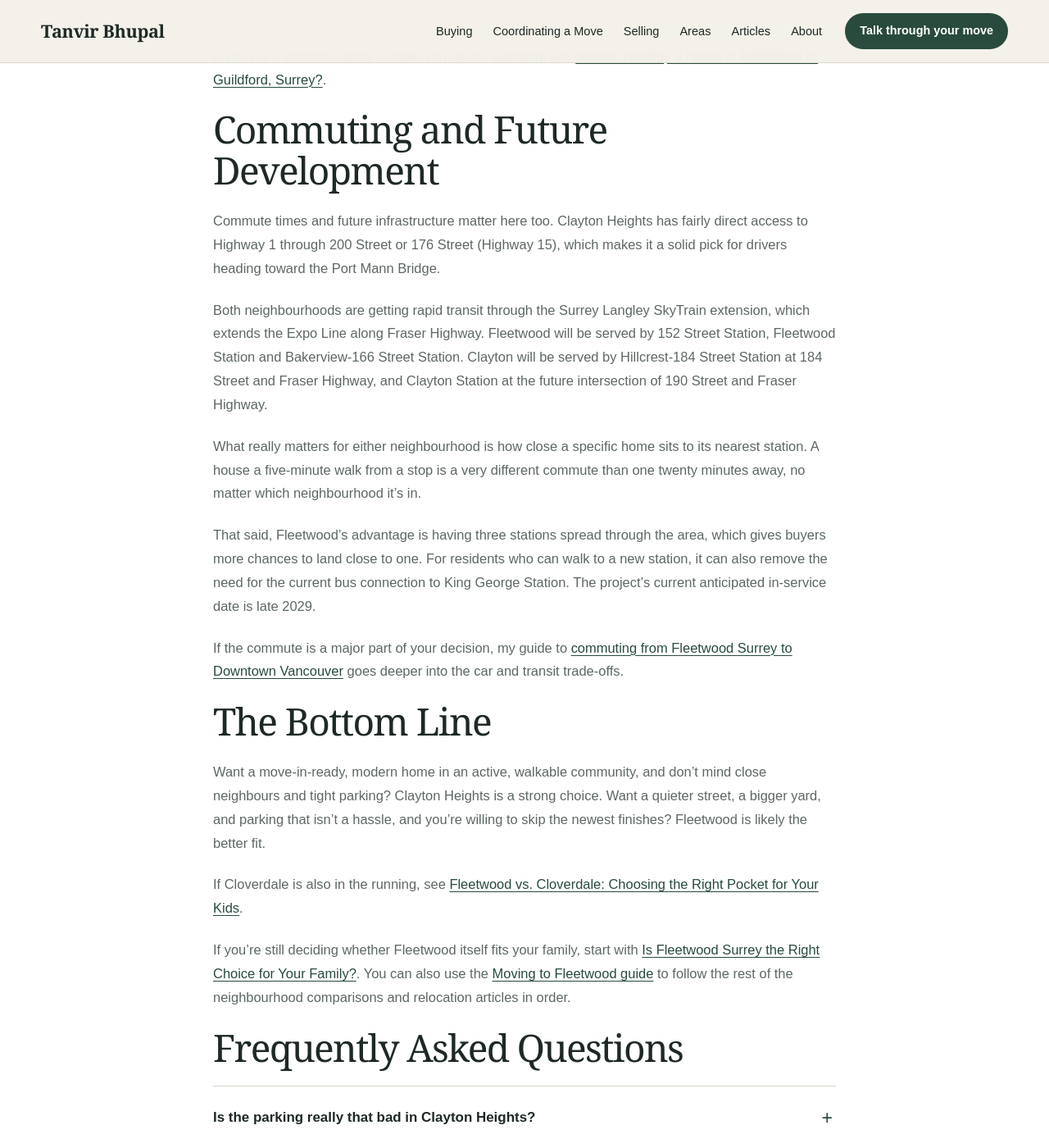
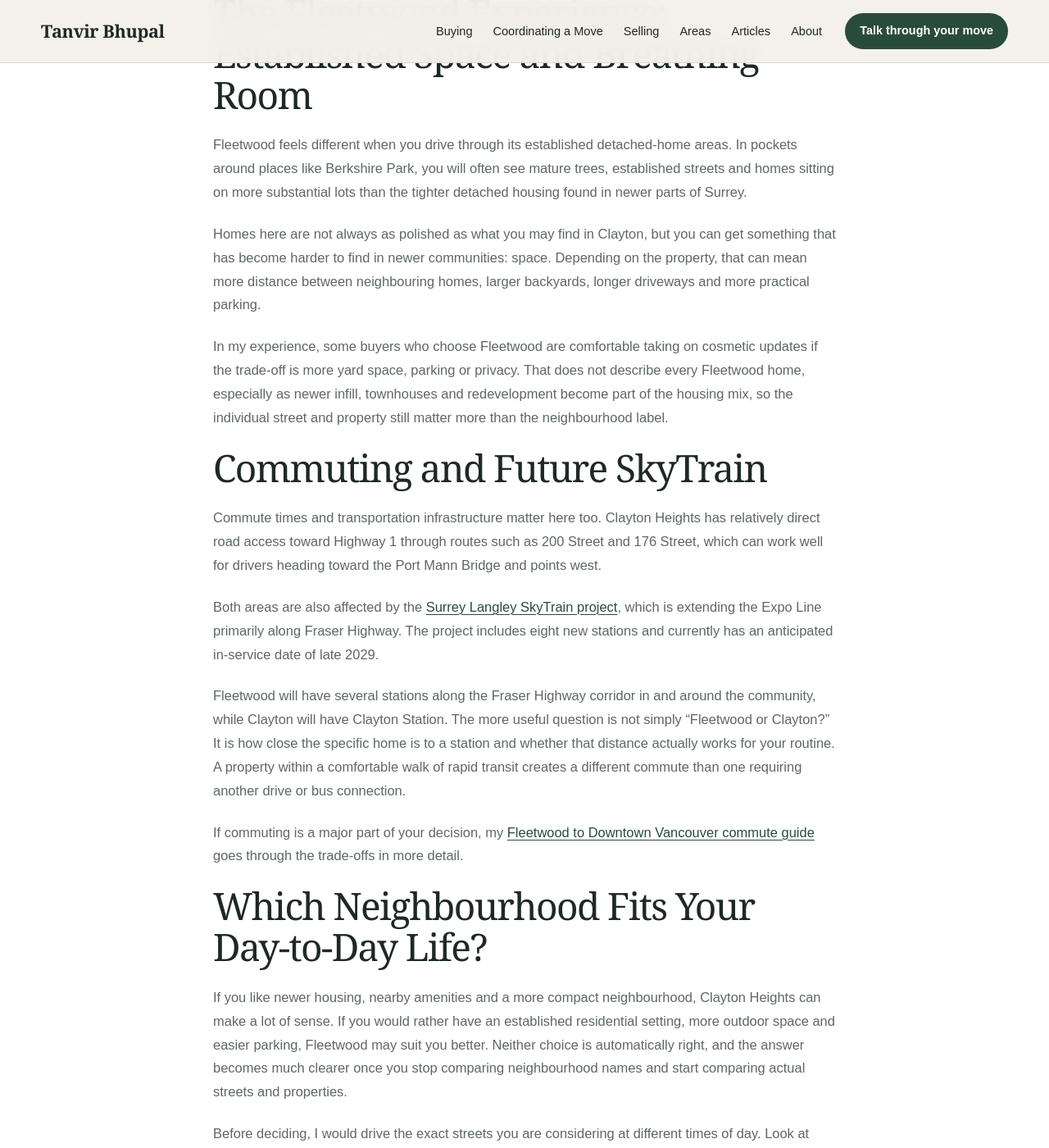
Before and after one commit to gvancouverhomes/tanvirbhupal-website, a Jekyll site: the page built from articles/fleetwood-vs-clayton-heights-which-surrey-neighbourhood-is-better.md, in a window 1280 px wide and 1400 px high, scrolled down 1745 px. Shown: the whole window at 82% size. Built offline with Jekyll 4.4.1, drawn with Linux system fonts in a browser that asks for light colours; some of the changed text lies outside the part shown.

Commit message:
Finalize Fleetwood vs Clayton article formatting
Updated descriptions, permalinks, and summaries for better clarity and relevance. Adjusted content to enhance comparisons between Fleetwood and Clayton Heights.

```diff
--- a/articles/fleetwood-vs-clayton-heights-which-surrey-neighbourhood-is-better.md
+++ b/articles/fleetwood-vs-clayton-heights-which-surrey-neighbourhood-is-better.md
@@ -2,86 +2,103 @@
 layout: article
 title: "Fleetwood vs Clayton Heights: Which Surrey Neighbourhood Is Better?"
 meta_title: "Fleetwood vs Clayton Heights: Which Is Better?"
-description: "Compare Fleetwood and Clayton Heights for housing, lot size, parking, walkability, commuting and future SkyTrain access before deciding which Surrey neighbourhood fits."
-permalink: /articles/fleetwood-vs-clayton-heights-which-surrey-neighbourhood-is-better/
-canonical: "https://tanvirbhupal.com/articles/fleetwood-vs-clayton-heights-which-surrey-neighbourhood-is-better/"
+description: "Compare Fleetwood and Clayton Heights for housing, lot size, parking, walkability, commuting and SkyTrain when deciding where to live in Surrey."
+permalink: /articles/fleetwood-vs-clayton-heights/
+canonical: "https://tanvirbhupal.com/articles/fleetwood-vs-clayton-heights/"
 date: 2026-08-19
+last_modified_at: 2026-08-20
 author: Tanvir Bhupal
 primary_hub: "Moving to Fleetwood"
 primary_hub_url: /articles/moving-to-fleetwood/
 primary_hub_canonical: "https://tanvirbhupal.com/articles/moving-to-fleetwood/"
 articles_url: /articles/
 articles_canonical: "https://tanvirbhupal.com/articles/"
-quick_answer: "Fleetwood generally suits buyers who value established streets, bigger lots, more privacy and easier parking. Clayton Heights generally suits buyers who prefer newer housing, greater walkability and a denser neighbourhood layout. Neither is automatically better. The right choice depends on which trade-offs matter most to your household."
+quick_answer: "Neither Fleetwood nor Clayton Heights is automatically better. Clayton Heights can suit buyers who prefer newer housing, walkable amenities and a denser neighbourhood feel. Fleetwood can suit buyers who value established residential streets, larger yards, more separation between homes and easier parking. The better choice depends on the specific property, street and daily routine."
 related_articles:
   - title: "Should You Buy a Home in Fleetwood or Guildford, Surrey?"
     url: /articles/should-you-buy-a-home-in-fleetwood-or-guildford-surrey/
-    summary: "Compare another nearby Surrey option if you are still deciding which established neighbourhood best fits your household."
+    summary: "Compare Fleetwood's more residential setting with Guildford's shopping, highway access, transit connections and urban convenience."
   - title: "Fleetwood vs. Cloverdale: Choosing the Right Pocket for Your Kids"
     url: /articles/fleetwood-vs-cloverdale-choosing-the-right-pocket-for-your-kids/
-    summary: "Compare Fleetwood with Cloverdale through the housing, family-life and location trade-offs that matter day to day."
+    summary: "Compare family routines, schools, recreation, housing and the practical differences between Fleetwood and Cloverdale."
   - title: "Commuting from Fleetwood Surrey to Downtown Vancouver: Dated Car and Transit Scenarios"
     url: /articles/commuting-from-fleetwood-surrey-to-downtown-vancouver-dated-car-and-transit-scenarios/
-    summary: "Look more closely at the practical commute from Fleetwood by car and transit before making the location decision."
-cta_eyebrow: "Coordinating a Move"
+    summary: "Look at the practical commute by car and transit before deciding whether Fleetwood works for your normal week."
+cta_eyebrow: "Moving to Fleetwood"
 cta_heading: "Trying to choose between Fleetwood and Clayton Heights?"
-cta_text: "If you are weighing neighbourhood feel, housing, parking, commuting and future transit, we can work through the trade-offs before you feel pressure to choose a property."
+cta_text: "If both neighbourhoods are on your list, we can compare the actual streets, homes, commute and day-to-day trade-offs before you narrow the search."
 cta_label: "Talk through your move"
 cta_url: /coordinating-a-move/
 ---
-It usually comes down to one thing: how much density you can live with. Neither neighbourhood is "better." It's about fit. Clayton Heights is newer, busier, and built close together. Fleetwood is older, quieter, and gives you more room to breathe. Weigh Clayton's fresh finishes and walkability against Fleetwood's privacy, bigger lots, and easier parking.
 
-## The Clayton Heights Experience: Modern Convenience and High Density
+It usually comes down to one thing: how much density you can live with. Neither neighbourhood is automatically "better." It is about fit. Clayton Heights is newer, busier and built more closely together in many of its residential areas, while Fleetwood's established detached-home pockets tend to feel older, quieter and more spread out.
 
-Clayton Heights makes a great first impression. It's a newer, master-planned community, and it shows. Homes come with open layouts and modern finishes. You can often walk to the local elementary or secondary school, grab a coffee, and run errands without driving far.
+The basic trade-off is Clayton's newer finishes and walkability against Fleetwood's privacy, larger lots and easier parking. That is not true of every street or every property, but it is the general contrast I see when buyers compare the two areas.
 
-But take an evening drive through the neighbourhood and you'll see the trade-off. Clayton was built for density. Lots are narrow, setbacks are tight, and basement suites and coach houses are common. That means multiple families often share one property. The streets feel packed. More cars are competing for less curb space, so finding visitor parking, or even parking your second car, can turn into a daily headache. If you buy in Clayton, you're accepting that squeeze in exchange for newer housing and easy access to amenities.
+If you are still deciding whether Fleetwood fits your family at all, start with [Is Fleetwood Surrey the Right Choice for Your Family?]({{ '/articles/is-fleetwood-surrey-the-right-choice-for-your-family/' | relative_url }}).
+
+## The Clayton Heights Experience: Modern Convenience and Higher Density
+
+Clayton Heights makes a strong first impression. Much of the community is newer, and that shows in the housing. Buyers will find modern layouts, newer finishes, townhouses and detached homes packed into a more compact neighbourhood pattern. Depending on the exact pocket, schools, coffee shops and everyday errands can also be relatively close.
+
+Take an evening drive through some of Clayton's denser residential streets, though, and you will see the trade-off. Lots can be narrow, setbacks can be tight, and basement suites and coach houses are common. That can mean more vehicles competing for limited curb space, particularly once residents are home for the evening.
+
+Parking pressure varies significantly from street to street. Some blocks work perfectly well, while others feel noticeably tighter. If you have multiple vehicles, a large truck or regular visitors, look closely at the garage, driveway and available curb space on the exact property rather than assuming the neighbourhood will work for you. For many buyers, that denser feel is still a reasonable trade for newer housing and convenient access to amenities.
 
 ## The Fleetwood Experience: Established Space and Breathing Room
 
-Fleetwood feels different the moment you drive in. In older Fleetwood pockets around Berkshire Park, the streets are wider, the trees are mature, and the lots are bigger.
+Fleetwood feels different when you drive through its established detached-home areas. In pockets around places like Berkshire Park, you will often see mature trees, established streets and homes sitting on more substantial lots than the tighter detached housing found in newer parts of Surrey.
 
-Homes here aren't always as polished as what you'll find in Clayton. But you get something harder to find in Surrey these days: space. There's more distance between neighbours, so you get more privacy. Wider streets and longer driveways also mean parking isn't the daily fight it can be in Clayton. Buyers who choose Fleetwood are usually fine with some cosmetic updates in exchange for a bigger backyard, a quieter street, and a neighbourhood that doesn't feel packed in.
+Homes here are not always as polished as what you may find in Clayton, but you can get something that has become harder to find in newer communities: space. Depending on the property, that can mean more distance between neighbouring homes, larger backyards, longer driveways and more practical parking.
 
-If you want another nearby comparison before deciding, see [Should You Buy a Home in Fleetwood or Guildford, Surrey?]({{ '/articles/should-you-buy-a-home-in-fleetwood-or-guildford-surrey/' | relative_url }}).
+In my experience, some buyers who choose Fleetwood are comfortable taking on cosmetic updates if the trade-off is more yard space, parking or privacy. That does not describe every Fleetwood home, especially as newer infill, townhouses and redevelopment become part of the housing mix, so the individual street and property still matter more than the neighbourhood label.
 
-## Commuting and Future Development
+## Commuting and Future SkyTrain
 
-Commute times and future infrastructure matter here too. Clayton Heights has fairly direct access to Highway 1 through 200 Street or 176 Street (Highway 15), which makes it a solid pick for drivers heading toward the Port Mann Bridge.
+Commute times and transportation infrastructure matter here too. Clayton Heights has relatively direct road access toward Highway 1 through routes such as 200 Street and 176 Street, which can work well for drivers heading toward the Port Mann Bridge and points west.
 
-Both neighbourhoods are getting rapid transit through the Surrey Langley SkyTrain extension, which extends the Expo Line along Fraser Highway. Fleetwood will be served by 152 Street Station, Fleetwood Station and Bakerview-166 Street Station. Clayton will be served by Hillcrest-184 Street Station at 184 Street and Fraser Highway, and Clayton Station at the future intersection of 190 Street and Fraser Highway.
+Both areas are also affected by the <a href="https://surreylangleyskytrain.gov.bc.ca/" target="_blank" rel="noopener noreferrer">Surrey Langley SkyTrain project</a>, which is extending the Expo Line primarily along Fraser Highway. The project includes eight new stations and currently has an anticipated in-service date of late 2029.
 
-What really matters for either neighbourhood is how close a specific home sits to its nearest station. A house a five-minute walk from a stop is a very different commute than one twenty minutes away, no matter which neighbourhood it's in.
+Fleetwood will have several stations along the Fraser Highway corridor in and around the community, while Clayton will have Clayton Station. The more useful question is not simply "Fleetwood or Clayton?" It is how close the specific home is to a station and whether that distance actually works for your routine. A property within a comfortable walk of rapid transit creates a different commute than one requiring another drive or bus connection.
 
-That said, Fleetwood's advantage is having three stations spread through the area, which gives buyers more chances to land close to one. For residents who can walk to a new station, it can also remove the need for the current bus connection to King George Station. The project's current anticipated in-service date is late 2029.
+If commuting is a major part of your decision, my [Fleetwood to Downtown Vancouver commute guide]({{ '/articles/commuting-from-fleetwood-surrey-to-downtown-vancouver-dated-car-and-transit-scenarios/' | relative_url }}) goes through the trade-offs in more detail.
 
-If the commute is a major part of your decision, my guide to [commuting from Fleetwood Surrey to Downtown Vancouver]({{ '/articles/commuting-from-fleetwood-surrey-to-downtown-vancouver-dated-car-and-transit-scenarios/' | relative_url }}) goes deeper into the car and transit trade-offs.
+## Which Neighbourhood Fits Your Day-to-Day Life?
+
+If you like newer housing, nearby amenities and a more compact neighbourhood, Clayton Heights can make a lot of sense. If you would rather have an established residential setting, more outdoor space and easier parking, Fleetwood may suit you better. Neither choice is automatically right, and the answer becomes much clearer once you stop comparing neighbourhood names and start comparing actual streets and properties.
+
+Before deciding, I would drive the exact streets you are considering at different times of day. Look at parking after dinner, walk to the shops or school you expect to use, test the commute during the hours you would actually travel, and look at the backyard and driveway as carefully as you look at the kitchen. Those details will tell you more about whether a property fits than the neighbourhood name alone.
+
+If you are comparing other nearby Surrey options too, see my [Fleetwood vs. Cloverdale comparison]({{ '/articles/fleetwood-vs-cloverdale-choosing-the-right-pocket-for-your-kids/' | relative_url }}) and [Fleetwood vs. Guildford comparison]({{ '/articles/should-you-buy-a-home-in-fleetwood-or-guildford-surrey/' | relative_url }}).
 
 ## The Bottom Line
 
-Want a move-in-ready, modern home in an active, walkable community, and don't mind close neighbours and tight parking? Clayton Heights is a strong choice. Want a quieter street, a bigger yard, and parking that isn't a hassle, and you're willing to skip the newest finishes? Fleetwood is likely the better fit.
+Want a newer home in a more compact neighbourhood with convenient access to shops and services, and you are comfortable with tighter lots and potentially tighter parking? Clayton Heights is a strong choice.
 
-If Cloverdale is also in the running, see [Fleetwood vs. Cloverdale: Choosing the Right Pocket for Your Kids]({{ '/articles/fleetwood-vs-cloverdale-choosing-the-right-pocket-for-your-kids/' | relative_url }}).
+Want an established residential setting where you may find a larger yard, more separation and easier parking, and you are comfortable with a home that may not have the newest finishes? Fleetwood can be the better fit.
 
-If you're still deciding whether Fleetwood itself fits your family, start with [Is Fleetwood Surrey the Right Choice for Your Family?]({{ '/articles/is-fleetwood-surrey-the-right-choice-for-your-family/' | relative_url }}). You can also use the [Moving to Fleetwood guide]({{ '/articles/moving-to-fleetwood/' | relative_url }}) to follow the rest of the neighbourhood comparisons and relocation articles in order.
+I would not choose either one based on the neighbourhood name alone. Choose the property and street that work for the way you actually live.
 
 ## Frequently Asked Questions
 
 <div class="faq-list">
   <details>
     <summary>Is the parking really that bad in Clayton Heights?</summary>
-    <p>It depends on the street. Parking pressure is common in the denser sections, especially where narrow lots, suites, and coach houses mean more vehicles per property. Some streets are tighter than others. If you have multiple vehicles, a large truck, or guests often, check the garage, driveway, and curb space on the specific home, and take a drive by in the evening to see how the street actually looks.</p>
+    <p>It depends on the street. Parking pressure can be noticeable in denser sections where narrow lots, basement suites and coach houses put more vehicles onto the block. Some streets are much easier than others. If parking matters to you, check the garage, driveway and curb space on the specific property and drive by again in the evening when more residents are home.</p>
   </details>
+
   <details>
     <summary>Do I get a bigger backyard in Fleetwood?</summary>
-    <p>Generally, established detached-home pockets in Fleetwood offer wider or deeper lots than the denser detached housing you'll typically find in Clayton. But lot size still varies from street to street, and newer townhouse or infill development in Fleetwood can have much tighter footprints. It's worth checking the actual lot dimensions rather than assuming.</p>
+    <p>In many established detached-home pockets, Fleetwood can offer wider or deeper lots than the denser detached housing found in parts of Clayton Heights. But lot size varies considerably by property, and newer townhouse or infill development in Fleetwood can have much tighter footprints. Check the actual lot dimensions rather than assuming from the neighbourhood name.</p>
   </details>
+
   <details>
     <summary>Are there coach houses in Fleetwood?</summary>
-    <p>Coach houses are far more visible and established in Clayton, since many of its original developments were built with them in mind. Fleetwood has traditionally been more about basement suites. That said, Surrey's zoning now allows coach houses or garden suites in residential zones that permit detached houses, duplexes and houseplexes. Whether a specific lot is suitable still depends on zoning, setbacks, access, parking, servicing and other site requirements, so it is not a given for every property. Check the City of Surrey's <a href="https://www.surrey.ca/renovating-building-development/building/residential-building/residential-building-permits/coach-houses-garden-suites" target="_blank" rel="noopener noreferrer">coach house and garden suite requirements</a> for the property you are considering.</p>
+    <p>Coach houses are particularly visible in parts of Clayton Heights. Fleetwood's established detached-home areas have traditionally included more conventional detached homes and basement-suite configurations. What can be built on a specific Fleetwood property depends on the current zoning, site conditions and City of Surrey requirements, so that question should be checked against the individual address.</p>
   </details>
+
   <details>
     <summary>Which neighbourhood is better for commuting to Vancouver?</summary>
-    <p>Both will get rapid transit once the Surrey Langley SkyTrain extension opens, currently anticipated for late 2029. Fleetwood will be served by 152 Street Station, Fleetwood Station and Bakerview-166 Street Station. Clayton will be served by Hillcrest-184 Street Station and Clayton Station. The real deciding factor is how close a particular home is to its nearest station, not simply which neighbourhood it's in. Fleetwood's edge is having three stations spread across the area, which gives buyers more opportunities to be close to one.</p>
+    <p>It depends on the exact home and your normal route. Both areas will gain access to the Surrey Langley SkyTrain extension, currently anticipated to enter service in late 2029. Fleetwood will have several stations along the Fraser Highway corridor in and around the community, while Clayton will have Clayton Station. For transit users, the walking or connecting distance from a specific home to its nearest station may matter more than whether the address is labelled Fleetwood or Clayton Heights.</p>
   </details>
 </div>
```
